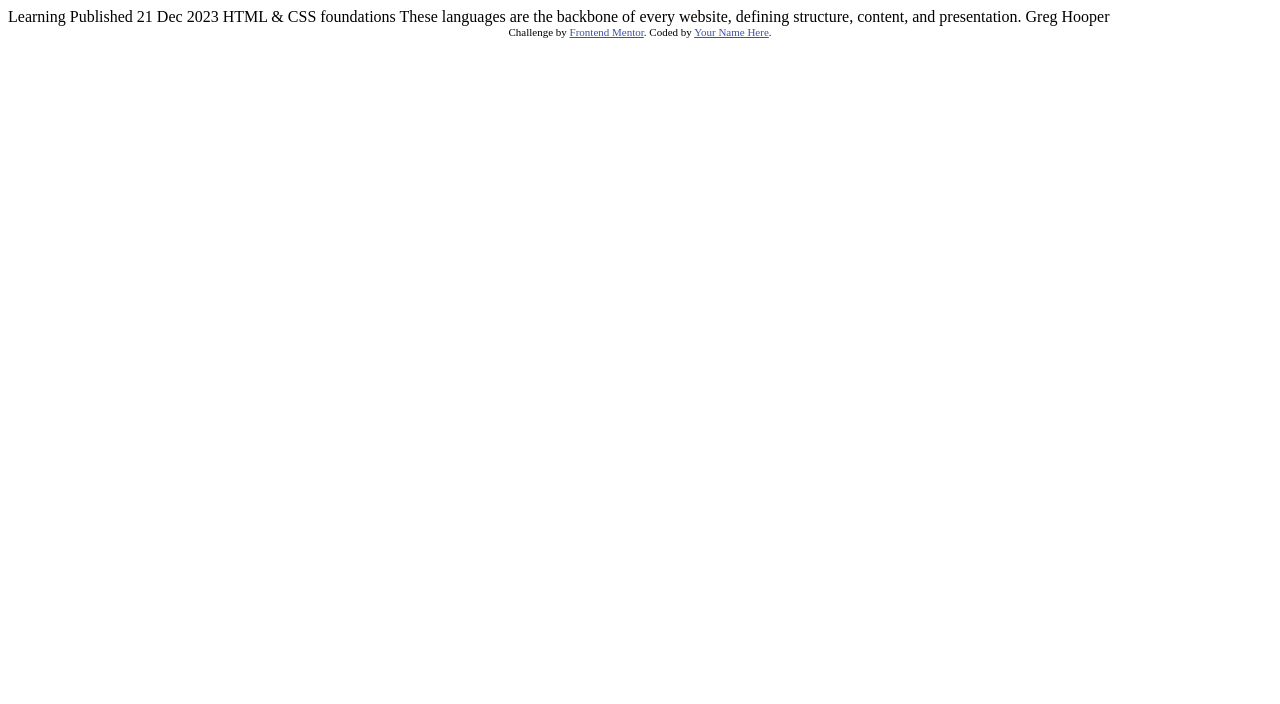
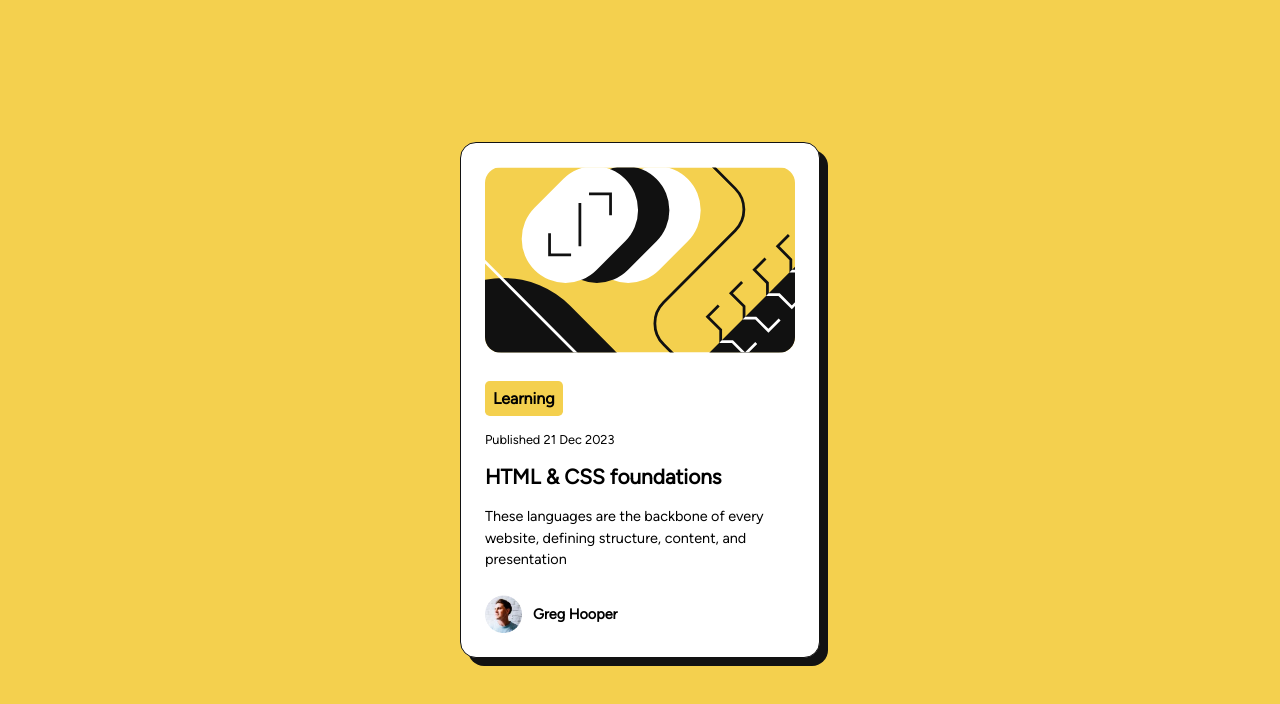
Before and after one commit to FJSolutions/fm-blog-preview-card, a website: page index.html in a window 1280 px wide. Drawn offline with Linux system fonts and the light colour scheme; files whose address does not match are found by name.

Commit message:
completed initial implementation of card

```diff
--- a/index.html
+++ b/index.html
@@ -1,34 +1,33 @@
 <!DOCTYPE html>
 <html lang="en">
 <head>
-  <meta charset="UTF-8">
-  <meta name="viewport" content="width=device-width, initial-scale=1.0"> <!-- displays site properly based on user's device -->
+    <meta charset="UTF-8">
+    <meta name="viewport" content="width=device-width, initial-scale=1.0">
+    <link rel="icon" type="image/png" sizes="32x32" href="./assets/images/favicon-32x32.png">
+    <link rel="stylesheet" href="styles/main.css">
 
-  <link rel="icon" type="image/png" sizes="32x32" href="./assets/images/favicon-32x32.png">
+    <title>Frontend Mentor | Blog preview card</title>
 
-  <title>Frontend Mentor | Blog preview card</title>
-
-  <!-- Feel free to remove these styles or customise in your own stylesheet 👍 -->
-  <style>
-    .attribution { font-size: 11px; text-align: center; }
-    .attribution a { color: hsl(228, 45%, 44%); }
-  </style>
 </head>
 <body>
 
-  Learning
+<main class="container">
+    <section class="card">
+        <img src="assets/images/illustration-article.svg" alt="Blog">
+        <div class="tags">
+            <span class="tag">Learning</span>
+        </div>
+        <p class="date">Published 21 Dec 2023</p>
+        <h1>HTML &amp; CSS foundations</h1>
+        <p class="blurb">
+            These languages are the backbone of every website, defining structure, content, and presentation
+        </p>
+        <div class="author">
+            <img src="assets/images/image-avatar.webp" alt="Author">
+            <p>Greg Hooper</p>
+        </div>
+    </section>
+</main>
 
-  Published 21 Dec 2023
-
-  HTML & CSS foundations
-
-  These languages are the backbone of every website, defining structure, content, and presentation.
-
-  Greg Hooper
-
-  <div class="attribution">
-    Challenge by <a href="https://www.frontendmentor.io?ref=challenge" target="_blank">Frontend Mentor</a>.
-    Coded by <a href="#">Your Name Here</a>.
-  </div>
 </body>
 </html>
--- /dev/null
+++ b/src/styles/main.pcss
@@ -0,0 +1,106 @@
+@font-face {
+    font-family: Figtree;
+    src: url("assets/fonts/Figtree-VariableFont_wght.ttf") format("truetype");
+    font-weight: normal;
+    font-style: normal;
+}
+
+:root {
+    box-sizing: border-box;
+
+    --colour-yellow: hsl(47, 88%, 63%);
+    --colour-white: hsl(0, 0%, 100%);
+    --colour-gray-500: hsl(0, 0%, 42%);
+    --colour-gray-950: hsl(0, 0%, 7%);
+}
+
+body {
+    margin: 0;
+    padding: 0;
+    min-height: 100vh;
+    font-family: Figtree, sans-serif;
+
+    background-color: var(--colour-yellow);
+    font-size: 16px;
+    display: grid;
+    align-items: center;
+    justify-content: center;
+}
+
+.container {
+    display: flex;
+    align-items: center;
+    justify-content: center;
+    height: 100%;
+
+    .card {
+        max-width: 310px;
+        margin: 1.5em;
+        padding: 1.5em;
+        background-color: var(--colour-white);
+        border: 1px solid var(--colour-gray-950);
+        border-radius: 1em;
+        box-shadow: 0.5em 0.5em var(--colour-gray-950);
+
+        img {
+            width: 100%;
+            height: 100%;
+            border-radius: 1em;
+            margin-bottom: 0.5em;
+        }
+
+        .tags {
+            margin: 1.5em 0;
+
+            .tag {
+                background-color: var(--colour-yellow);
+                padding: 0.5em;
+                border-radius: 0.3em;
+                display: inline;
+                font-weight: bold;
+            }
+        }
+
+        .date {
+            font-size: 0.8em;
+        }
+
+        h1 {
+            font-size: 1.3em;
+            font-weight: bold;
+        }
+
+        h1:hover {
+            color: var(--colour-yellow);
+            cursor: pointer;
+        }
+
+        h1:focus {
+            color: var(--colour-yellow);
+        }
+
+        .blurb {
+            font-size: 0.9em;
+            margin-bottom: 1.7em;
+            line-height: 1.5em;
+        }
+
+        .author {
+            display: flex;
+            align-items: anchor-center;
+
+            img {
+                width: 2.3em;
+                margin: 0 0.7em 0 0;
+                padding: 0;
+            }
+
+            p {
+                margin: 0;
+                padding: 0;
+                font-weight: bold;
+                font-size: 0.9em;
+            }
+        }
+    }
+}
```
Also changed, not shown: fm-README.md (added, +93 -0 lines), package.json (+13 -3 lines), postcss.config.mjs (added, +9 -0 lines), README-template.md (deleted), README.md, pnpm-lock.yaml (added), screenshot/Screenshot.png (added), styles/main.css (added), 1 other file.
